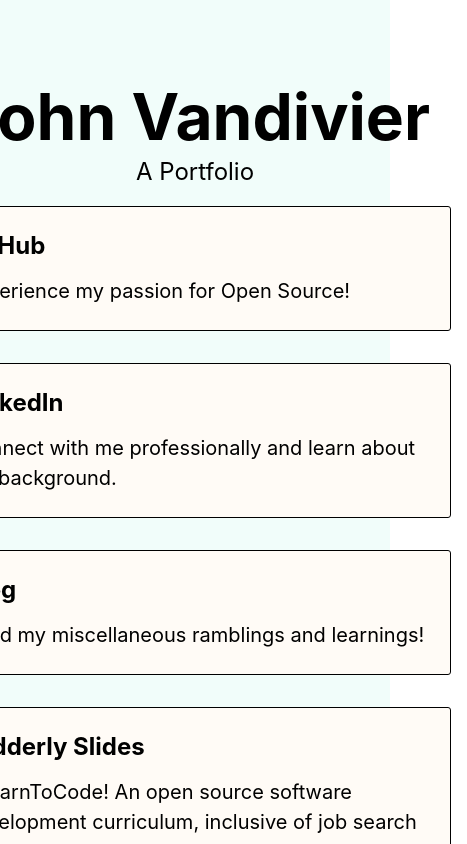
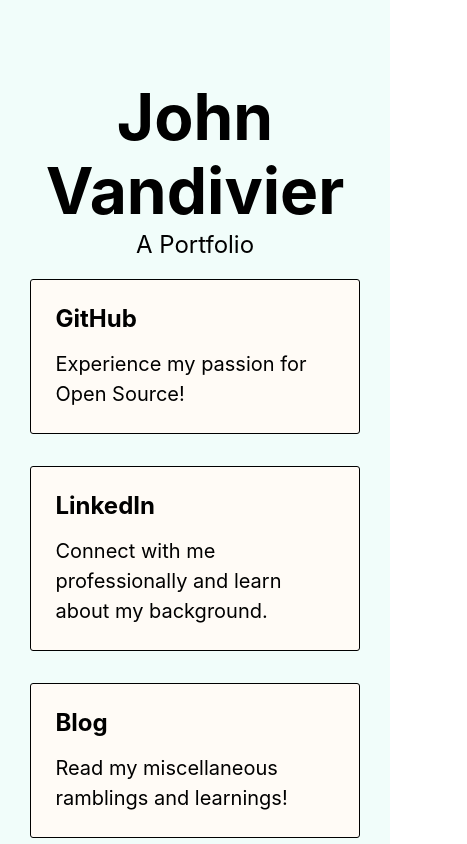
Before and after one commit to Vandivier/basic-nextjs-portfolio, a Next.js app: page / in a window 390 px wide. Shown: the top 844 px of the page, 467 px wide, since content can reach past the window. Built offline with nearby package versions, Linux system fonts and the light colour scheme.

Commit message:
feat: mobile friendly

```diff
--- a/styles/Home.module.css
+++ b/styles/Home.module.css
@@ -105,6 +105,10 @@
 }
 
 @media (max-width: 600px) {
+  .card {
+    width: 88%;
+  }
+
   .grid {
     width: 100%;
     flex-direction: column;
```
